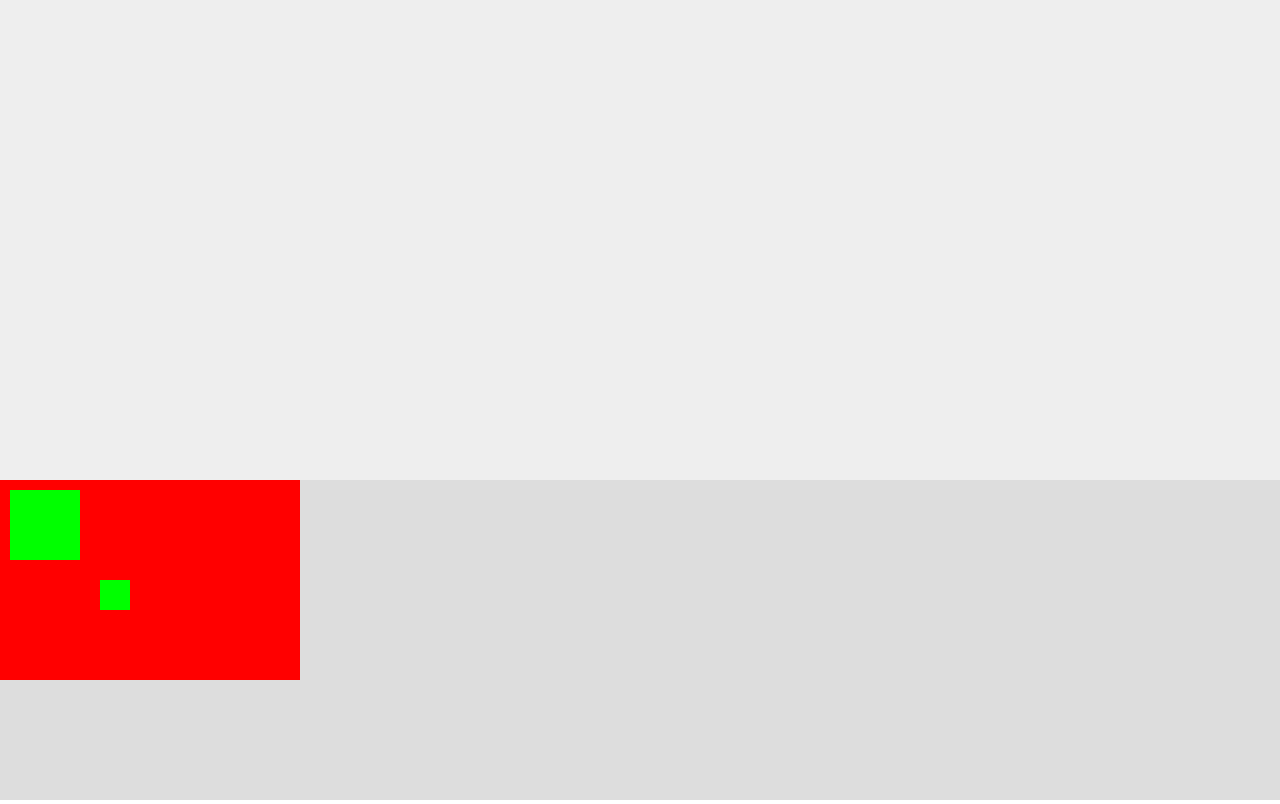
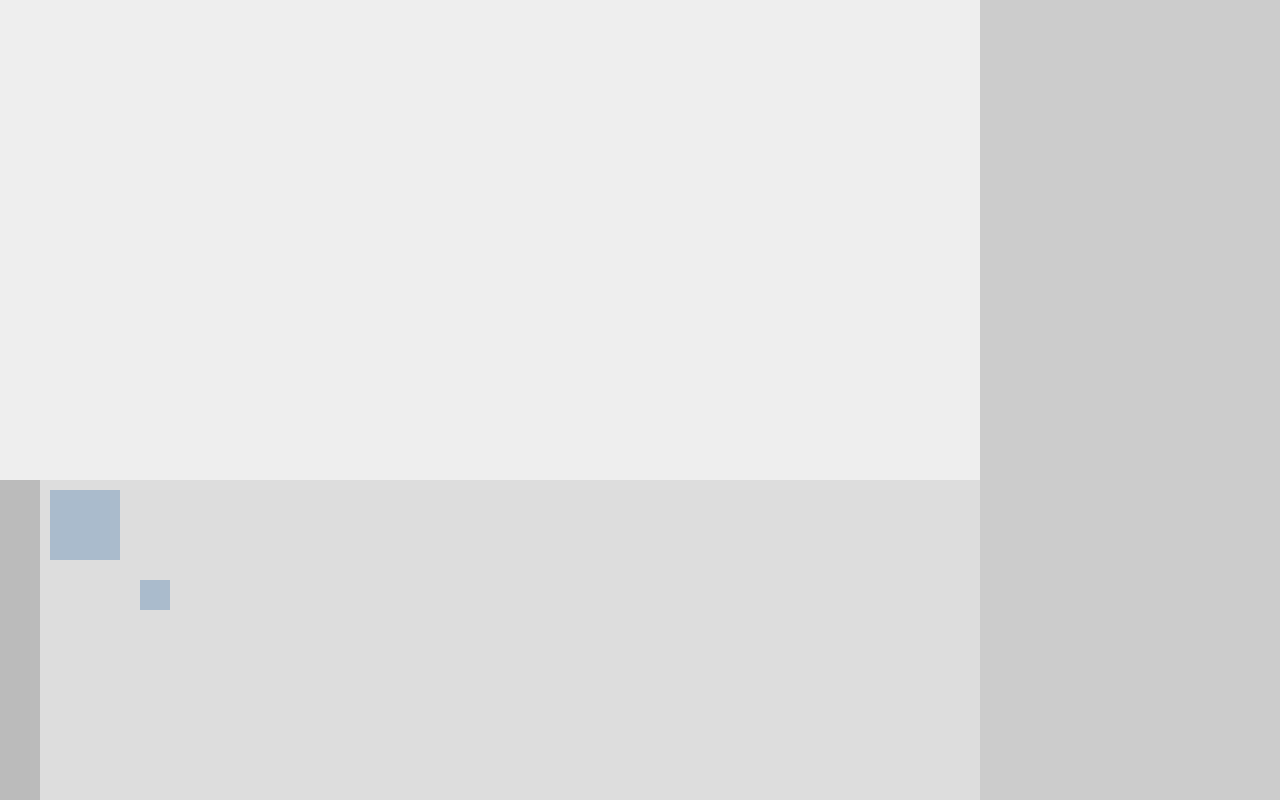
Before and after one commit to eulersson/lacabra, a plain HTML site: page index.html in a window 1280 px wide. Drawn offline with Linux system fonts and the light colour scheme.

Commit message:
Blocked UI, improved Graph Node drags.

```diff
--- /dev/null
+++ b/graph.js
@@ -0,0 +1,91 @@
+function Graph(id, color) {
+  this.color = color || '#ddd';
+  this.activeNode = null;
+  this.id = id;
+  this.startX = 0;
+  this.startY = 0;
+  this.mouseX = 0;
+  this.mouseY = 0;
+  this.mousePressed = false;
+  this.dragging = false;
+  this.nodes = [];
+}
+
+Graph.prototype.initialize = function() {
+
+  this.canvas = document.getElementById(this.id);
+
+  this.canvas.style.width = '100%';
+  this.canvas.style.height = '100%';
+  this.canvas.width = this.canvas.offsetWidth;
+  this.canvas.height = this.canvas.offsetHeight;
+
+  this.width  = this.canvas.width;
+  this.height = this.canvas.height;
+  this.ctx    = this.canvas.getContext("2d");
+
+  var resizeCallback = function() {
+    this.canvas.width = this.canvas.offsetWidth;
+    this.canvas.height = this.canvas.offsetHeight;
+    this.width = this.canvas.width;
+    this.height = this.canvas.height;
+  }
+
+  var mouseMoveCallback = function(e) {
+    this.mouseX = e.offsetX;
+    this.mouseY = e.offsetY;
+  }
+
+  var mouseDownCallback = function() {
+    this.mousePressed = true;
+  }
+
+  var mouseUpCallback = function() {
+    this.mousePressed = false;
+    this.dragging = false;
+  }
+
+  this.canvas.addEventListener('mousemove', mouseMoveCallback.bind(this));
+  window.onresize = resizeCallback.bind(this);
+  this.canvas.onmousedown = mouseDownCallback.bind(this);
+  this.canvas.onmouseup   = mouseUpCallback.bind(this);
+}
+
+Graph.prototype.update = function() {
+  if (this.mousePressed) {
+    if (!this.dragging) {
+      this.startX = this.mouseX;
+      this.startY = this.mouseY;
+    }
+    this.dragging = true;
+
+    if (this.activeNode !== null) {
+      this.activeNode.move(this.mouseX - this.startX, this.mouseY - this.startY);
+      this.startX = this.mouseX;
+      this.startY = this.mouseY;
+    } else {
+      this.nodes.forEach(function(node) {
+        if (node.isHit(this.mouseX, this.mouseY)) {
+          console.log("shit, i hit something!");
+          this.activeNode = node;
+        }
+      }, this);
+    }
+  } else {
+    this.activeNode = null;
+  }
+}
+
+Graph.prototype.draw = function() {
+  this.ctx.fillStyle = this.color;
+  this.ctx.fillRect(0, 0, this.width, this.height);
+  var ctx = this.ctx;
+
+  this.nodes.forEach(function(node) {
+    node.draw(ctx);
+  });
+}
+
+Graph.prototype.addNode = function(node) {
+  this.nodes.push(node);
+}
--- a/index.html
+++ b/index.html
@@ -2,17 +2,30 @@
 <html>
 <head>
   <title>lacabra</title>
-  <link rel="stylesheet" href="./styles.css">
+  <link rel="stylesheet" href="styles.css">
 </head>
 
 <body>
-  <div id="viewport-wrapper">
-    <canvas id="viewport"></canvas>
+
+<div id="application">
+  <div id="west">
+    <div id="viewport-wrapper">
+      <canvas id="viewport"></canvas>
+    </div>
+    <div id="south">
+      <div id="tools"></div>
+      <div id="graph-wrapper">
+        <canvas id="graph" width="300" height="200"></canvas>
+      </div>
+    </div>
   </div>
-  <div id="graph-wrapper">
-    <canvas id="graph" width="300" height="200"></canvas>
-  </div>
-  <script type="text/javascript" src="./lacabra.js"></script>
+  <div id="properties"></div>
+</div>
+
+  <script type="text/javascript" src="node.js"></script>
+  <script type="text/javascript" src="graph.js"></script>
+  <script type="text/javascript" src="viewport.js"></script>
+  <script type="text/javascript" src="lacabra.js"></script>
 </body>
 
 </html>
--- a/lacabra.js
+++ b/lacabra.js
@@ -1,118 +1,3 @@
-function Node(x, y, w, h) {
-  this.x = x;
-  this.y = y;
-  this.w = w;
-  this.h = h;
-  this.moving = false;
-}
-
-Node.prototype.move = function(dx, dy) {
-  this.x += dx;
-  this.y += dy;
-}
-
-Node.prototype.isHit = function(x, y) {
-  var left = this.x;
-  var right = this.x + this.w;
-  var top = this.y;
-  var bottom = this.y + this.h;
-
-  if (x > left && x < right && y > top && y < bottom) {
-    return true;
-  } else {
-    return false;
-  }
-}
-
-Node.prototype.draw = function(ctx) {
-  ctx.fillStyle = "#00ff00";
-  ctx.fillRect(this.x, this.y, this.w, this.h);
-}
-
-function Graph(id) {
-  this.id = id;
-  this.startX = 0;
-  this.startY = 0;
-  this.mouseX = 0;
-  this.mouseY = 0;
-  this.mousePressed = false;
-  this.dragging = false;
-  this.nodes = [];
-}
-
-Graph.prototype.initialize = function() {
-
-  this.canvas = document.getElementById(this.id);
-  this.width  = this.canvas.width;
-  this.height = this.canvas.height;
-  this.ctx    = this.canvas.getContext("2d");
-
-  var mouseMoveCallback = function(e) {
-    this.mouseX = e.offsetX;
-    this.mouseY = e.offsetY;
-  }
-
-  var mouseDownCallback = function() {
-    this.mousePressed = true;
-  }
-
-  var mouseUpCallback = function() {
-    this.mousePressed = false;
-    this.dragging = false;
-  }
-
-  this.canvas.addEventListener('mousemove', mouseMoveCallback.bind(this));
-  this.canvas.onmousedown = mouseDownCallback.bind(this);
-  this.canvas.onmouseup   = mouseUpCallback.bind(this);
-}
-
-Graph.prototype.update = function() {
-  if (this.mousePressed) {
-    if (!this.dragging) {
-      this.startX = this.mouseX;
-      this.startY = this.mouseY;
-    }
-    this.dragging = true;
-    this.nodes.forEach(function(node) {
-      if (node.isHit(this.mouseX, this.mouseY)) {
-        if (!node.moving) {
-          console.log("Start dragging node.");
-          node.moving = true;
-        } else {
-          console.log("Keep moving the node.");
-          console.log(this.mouseX - this.startX);
-          var dx = this.mouseX - this.startX;
-          var dy = this.mouseY - this.startY;
-          node.move(dx, dy);
-          this.startX = this.mouseX;
-          this.startY = this.mouseY;
-        }
-      } else {
-        console.log("Did not hit anything.");
-      }
-    }, this);
-  } else {
-    console.log("Stop dragging everything");
-    this.nodes.forEach(function(node) {
-      node.moving = false;
-    });
-  }
-}
-
-Graph.prototype.draw = function() {
-  this.ctx.fillStyle = "#ff0000";
-  this.ctx.fillRect(0, 0, this.width, this.height);
-  var ctx = this.ctx;
-
-  this.nodes.forEach(function(node) {
-    node.draw(ctx);
-  });
-}
-
-Graph.prototype.addNode = function(node) {
-  this.nodes.push(node);
-}
-
 var graph = new Graph('graph');
 graph.initialize();
 var node = new Node(10, 10, 70, 70);
@@ -124,3 +9,6 @@ setInterval(function() {
   graph.update();
   graph.draw();
 }, 30);
+
+
+var gw = document.getElementById('graph-wrapper');
--- /dev/null
+++ b/node.js
@@ -0,0 +1,31 @@
+function Node(x, y, w, h, color) {
+  this.color = color || '#ABC'
+  this.x = x;
+  this.y = y;
+  this.w = w;
+  this.h = h;
+  this.moving = false;
+}
+
+Node.prototype.move = function(dx, dy) {
+  this.x += dx;
+  this.y += dy;
+}
+
+Node.prototype.isHit = function(x, y) {
+  var left = this.x;
+  var right = this.x + this.w;
+  var top = this.y;
+  var bottom = this.y + this.h;
+
+  if (x > left && x < right && y > top && y < bottom) {
+    return true;
+  } else {
+    return false;
+  }
+}
+
+Node.prototype.draw = function(ctx) {
+  ctx.fillStyle = this.color;
+  ctx.fillRect(this.x, this.y, this.w, this.h);
+}
--- a/styles.css
+++ b/styles.css
@@ -2,6 +2,23 @@ html, body {
   width: 100%;
   height: 100%;
   margin: 0;
+}
+
+#application {
+  width: 100%;
+  height: 100%;
+  display: flex;
+}
+
+#west {
+  flex: 1;
+  height: 100%
+}
+
+#properties {
+  width: 300px;
+  height: 100%;
+  background: #ccc;
 }
 
 #viewport-wrapper {
@@ -9,7 +26,18 @@ html, body {
   background: #eee;
 }
 
+#south {
+  height: 40%;
+  display: flex;
+}
+
+#tools {
+  height: 100%;
+  width: 40px;
+  background: #bbb;
+}
+
 #graph-wrapper {
-  height: 40%;
+  flex: 1;
   background: #ddd;
 }
```
Also changed, not shown: viewport.js (added).
